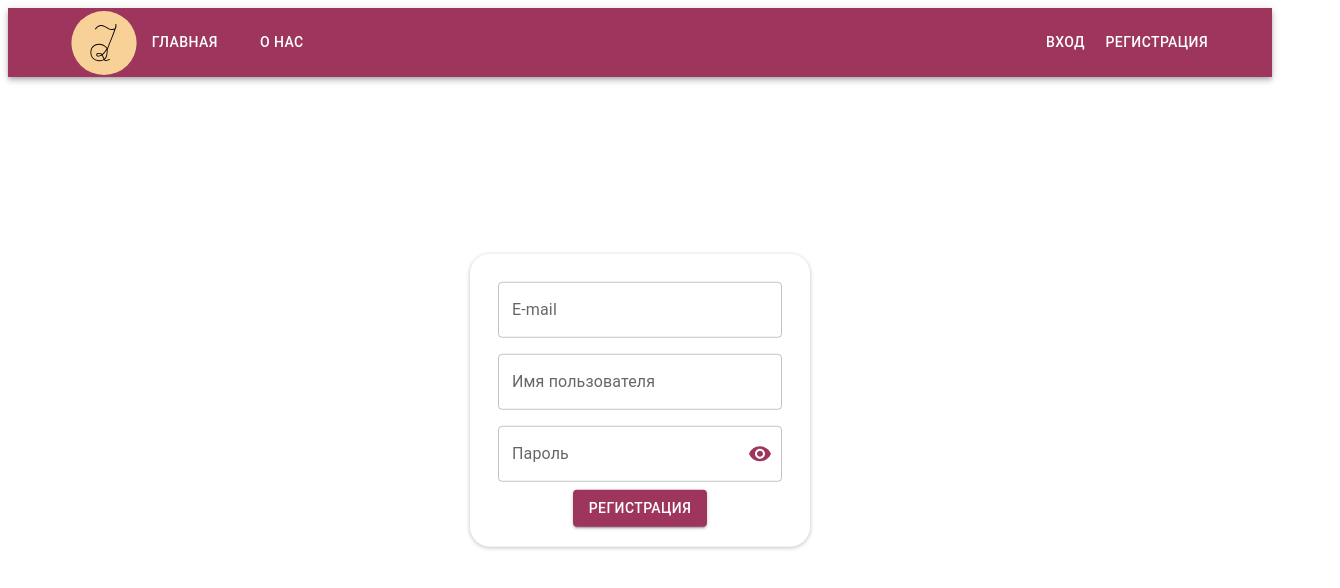
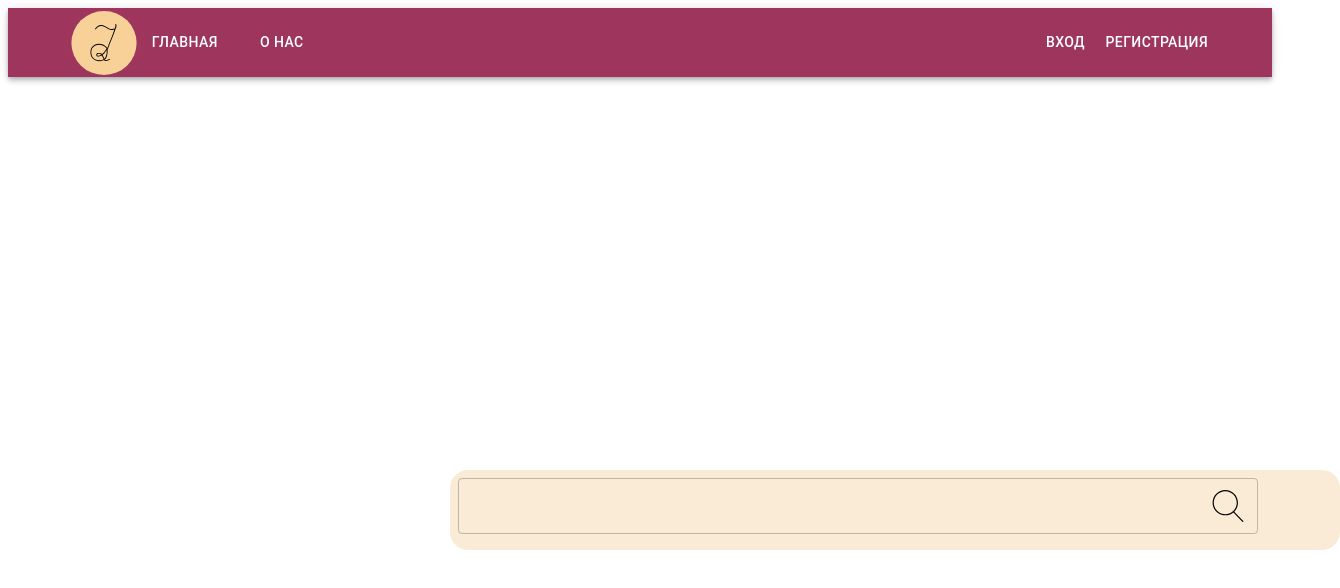
Before and after one commit to assemtynyshtybay/my-jq, a React (Create React App) app: page / in a window 1280 px wide. Shown: the top 588 px of the page, 1340 px wide, since content can reach past the window. Built offline with nearby package versions, Linux system fonts and the light colour scheme.

Commit message:
MainPage

```diff
--- a/src/App.tsx
+++ b/src/App.tsx
@@ -4,6 +4,7 @@ import './App.css';
 import SignIn from './components/authorization/signIn';
 import SignUp from './components/authorization/signUp';
 import { Navbar } from './components/Navbar/Navbar';
+import { MainPage } from './components/pages/MainPage';
 
 function App() {
   return (
@@ -12,7 +13,7 @@ function App() {
       <Routes>
         <Route path="/sign-in" element={<SignIn />} />
         <Route path="/sign-up" element={<SignUp />} />
-        <Route path="/" element={<SignUp />} />
+        <Route path="/" element={<MainPage />} />
         <Route path="/about-us" element={<SignUp />} />
       </Routes>
     </BrowserRouter>
--- /dev/null
+++ b/src/components/pages/MainPage.tsx
@@ -0,0 +1,14 @@
+import { Search } from "../search-panel/Search";
+
+export function MainPage(){
+
+    return(
+        <div>
+            <Search/>
+
+        </div>
+
+
+    )
+}
+// export default mainPage;
```
